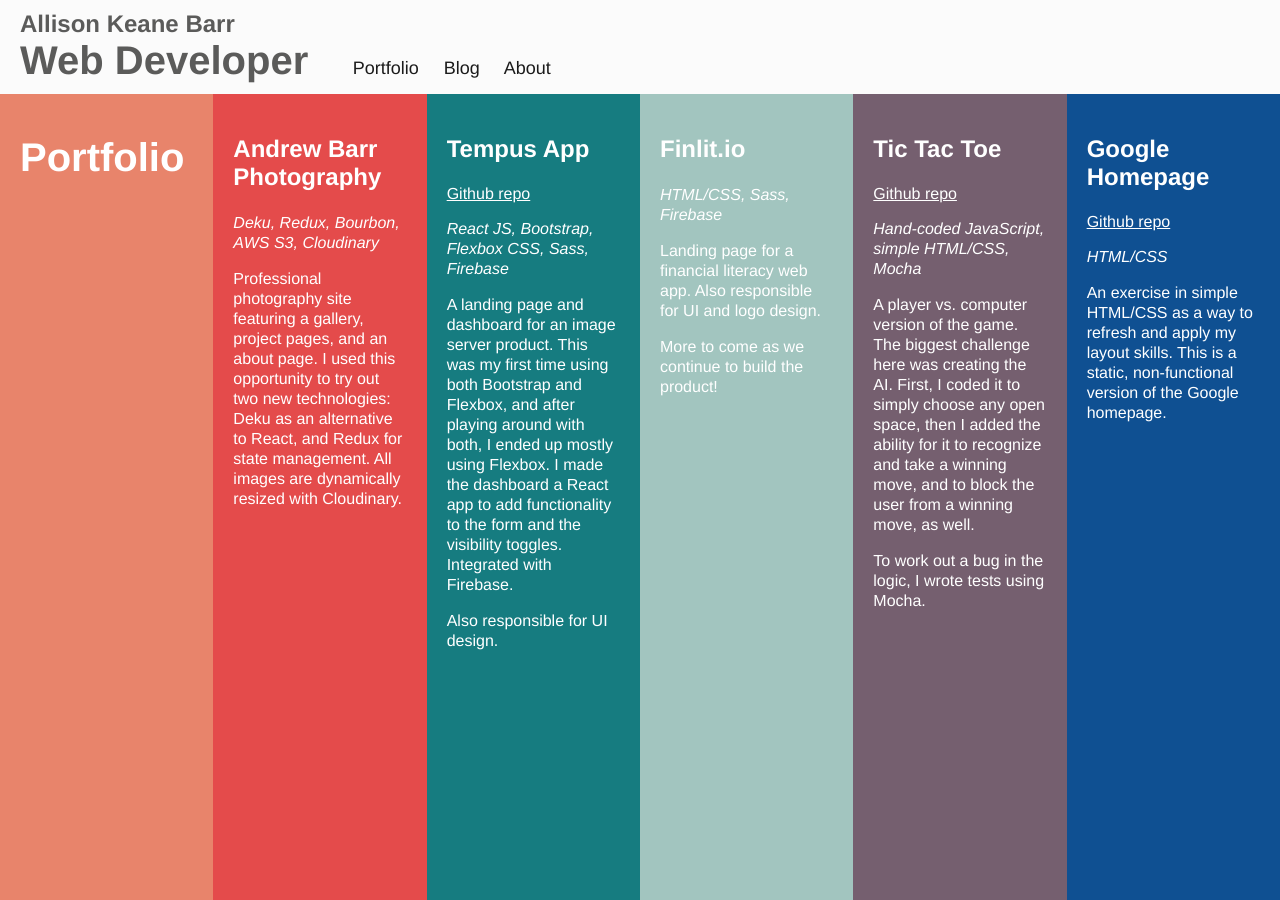
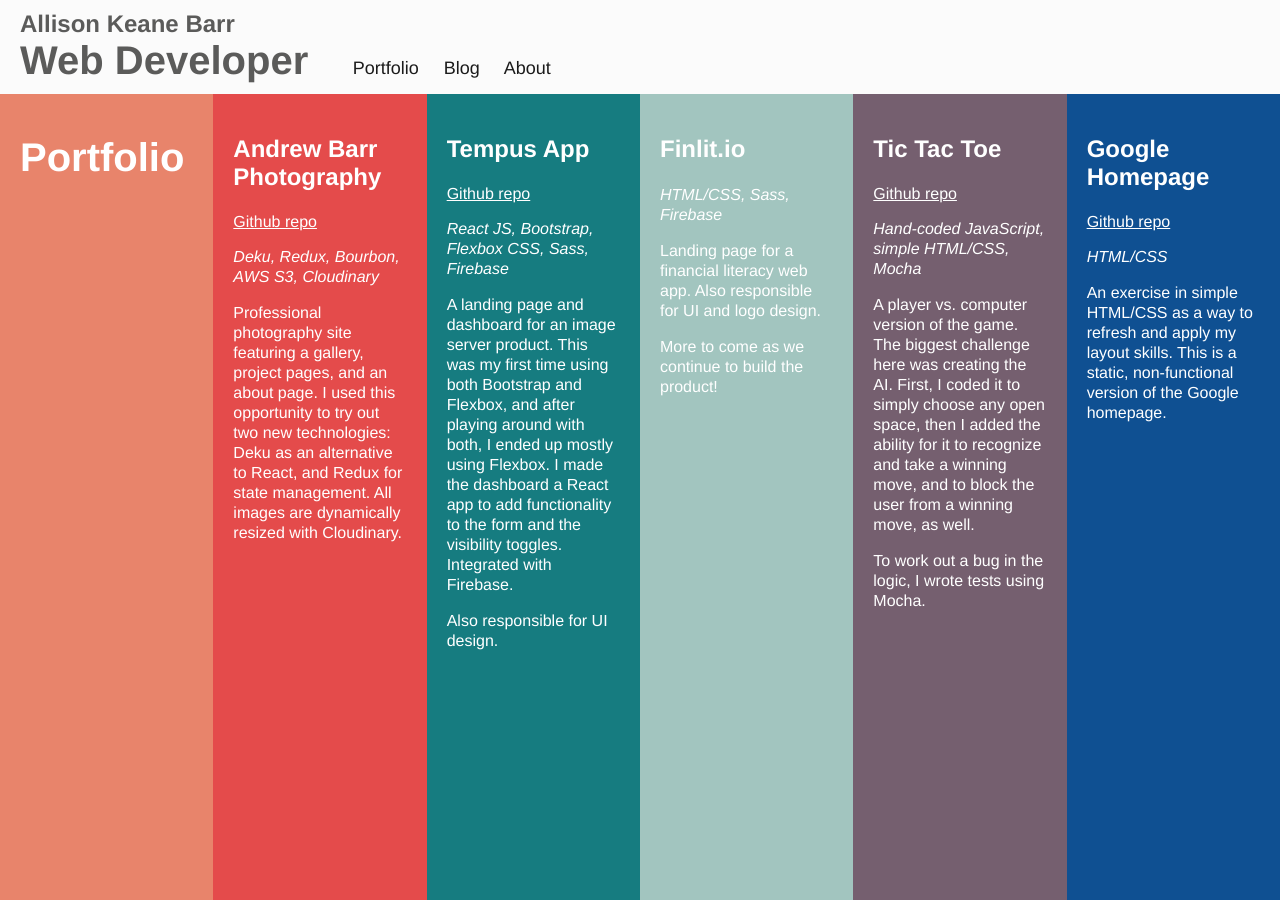
Before and after one commit to allisonkbarr/allisonkbarr.github.io, a Jekyll site: the page built from index.html, in a window 1280 px wide. Built offline with Jekyll 4.4.1, drawn with Linux system fonts in a browser that asks for light colours.

Commit message:
adding repo link for abarrphoto

```diff
--- a/index.html
+++ b/index.html
@@ -17,6 +17,7 @@
     </div>
     <div class="project" id="abarrphoto-box">
       <h4><a href="http://www.abarrphoto.com/">Andrew Barr Photography</a></h4>
+      <a class="git-link" href="https://github.com/allisonkbarr/abarrphoto" target="_blank">Github repo</a>
       <p><em>Deku, Redux, Bourbon, AWS S3, Cloudinary</em></p>
       <p>Professional photography site featuring a gallery, project pages, and an about page. I used this opportunity to try out two new technologies: Deku as an alternative to React, and Redux for state management. All images are dynamically resized with Cloudinary.</p>
     </div>
```
